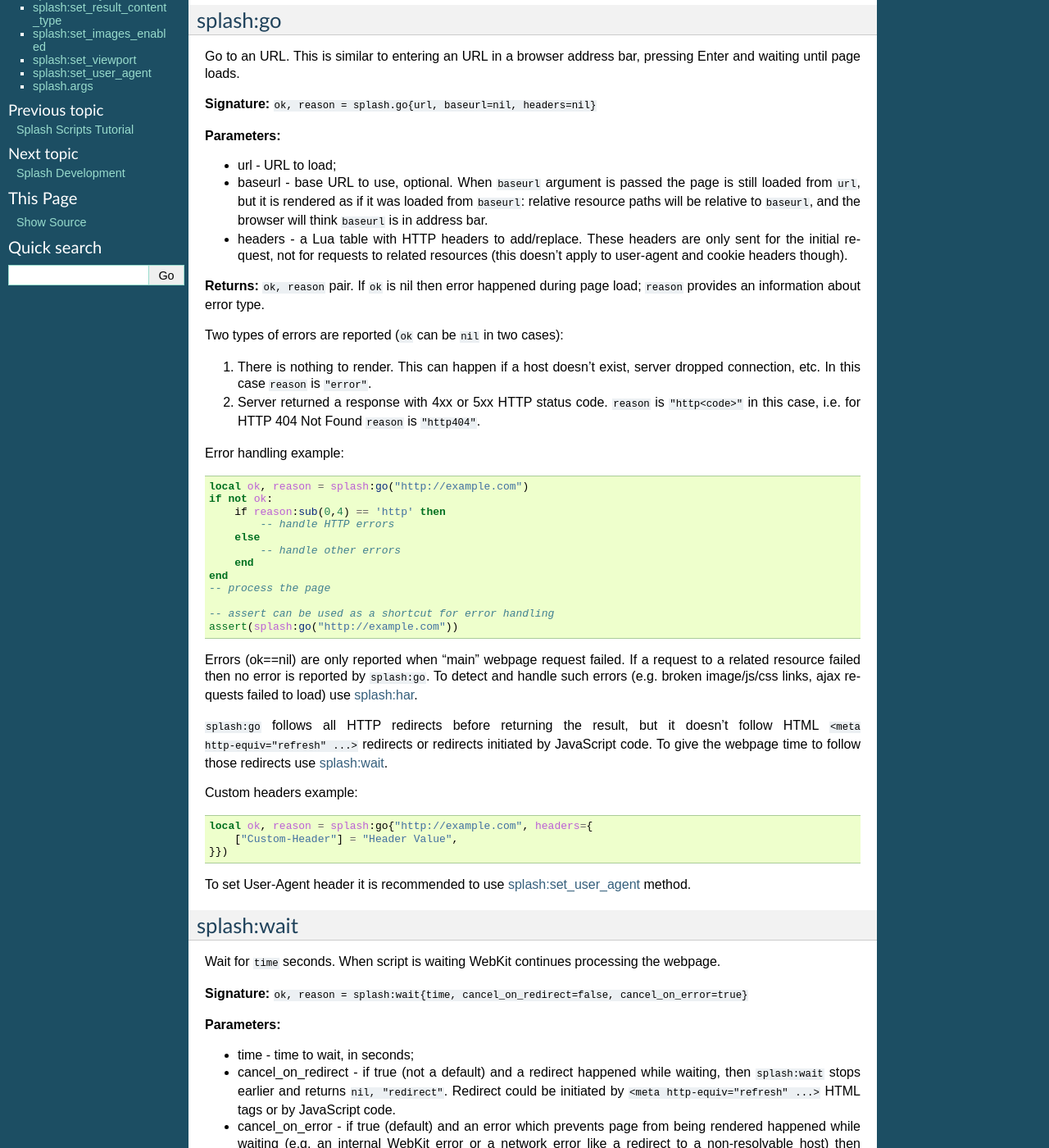
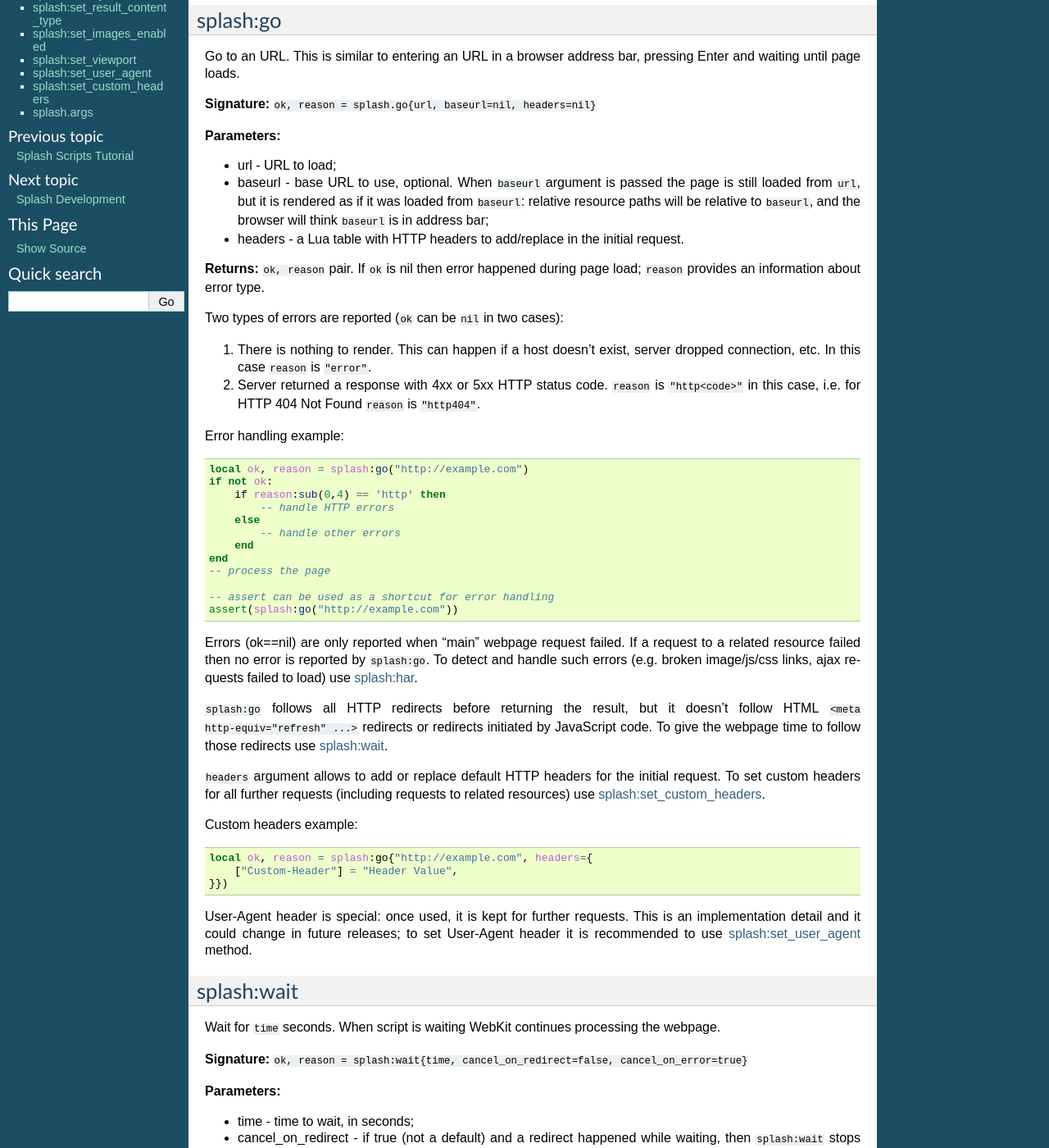
Before and after one commit to scrapinghub/splash, a Sphinx documentation site: the page built from docs/scripting-ref.rst, in a window 1280 px wide and 1400 px high, scrolled down 217 px. Shown: the whole window at 82% size. Built offline with Sphinx 7.4.7, drawn with Linux system fonts in a browser that asks for light colours; some of the changed text lies outside the part shown.

Commit message:
splash:set_custom_headers

```diff
--- a/docs/scripting-ref.rst
+++ b/docs/scripting-ref.rst
@@ -28,10 +28,8 @@
 * baseurl - base URL to use, optional. When ``baseurl`` argument is passed
   the page is still loaded from ``url``, but it is rendered as if it was
   loaded from ``baseurl``: relative resource paths will be relative
-  to ``baseurl``, and the browser will think ``baseurl`` is in address bar.
-* headers - a Lua table with HTTP headers to add/replace. These headers are
-  only sent for the initial request, not for requests to related resources
-  (this doesn't apply to user-agent and cookie headers though).
+  to ``baseurl``, and the browser will think ``baseurl`` is in address bar;
+* headers - a Lua table with HTTP headers to add/replace in the initial request.
 
 **Returns:** ``ok, reason`` pair. If ``ok`` is nil then error happened during
 page load; ``reason`` provides an information about error type.
@@ -71,6 +69,11 @@
 redirects initiated by JavaScript code. To give the webpage time to follow
 those redirects use :ref:`splash-wait`.
 
+``headers`` argument allows to add or replace default HTTP headers for the
+initial request. To set custom headers for all further requests
+(including requests to related resources) use
+:ref:`splash-set-custom-headers`.
+
 Custom headers example:
 
 .. code-block:: lua
@@ -79,8 +82,10 @@
         ["Custom-Header"] = "Header Value",
     }})
 
-To set User-Agent header it is recommended to use
-:ref:`splash:set_user_agent <splash-set-user-agent>` method.
+User-Agent header is special: once used, it is kept for further requests.
+This is an implementation detail and it could change in future releases;
+to set User-Agent header it is recommended to use
+:ref:`splash-set-user-agent` method.
 
 .. _splash-wait:
 
@@ -584,13 +589,45 @@
 splash:set_user_agent
 ---------------------
 
-Overwrite the User-Agent header for all future requests.
+Overwrite the User-Agent header for all further requests.
 
 **Signature:** ``splash:set_user_agent(value)``
 
 **Parameters:**
 
 * value - string, a value of User-Agent HTTP header.
+
+.. _splash-set-custom-headers:
+
+splash:set_custom_headers
+-------------------------
+
+Set custom HTTP headers to send with each request.
+
+**Signature:** ``splash:set_custom_headers(headers)``
+
+**Parameters:**
+
+* headers - a Lua table with HTTP headers.
+
+Headers are merged with WebKit default headers, overwriting WebKit values
+in case of conflicts.
+
+When ``headers`` argument of :ref:`splash-go` is used headers set with
+``splash:set_custom_headers`` are not applied to the initial request:
+values are not merged, ``headers`` argument of :ref:`splash-go` has
+higher priority.
+
+Example:
+
+.. code-block:: lua
+
+     splash:set_custom_headers({
+        ["Header-1"] = "Value 1",
+        ["Header-2"] = "Value 2",
+     })
+
+Named arguments are not supported for this function.
 
 .. _splash-args:
 
```
Also changed, not shown: docs/api.rst (+9 -4 lines), 7 other files.
